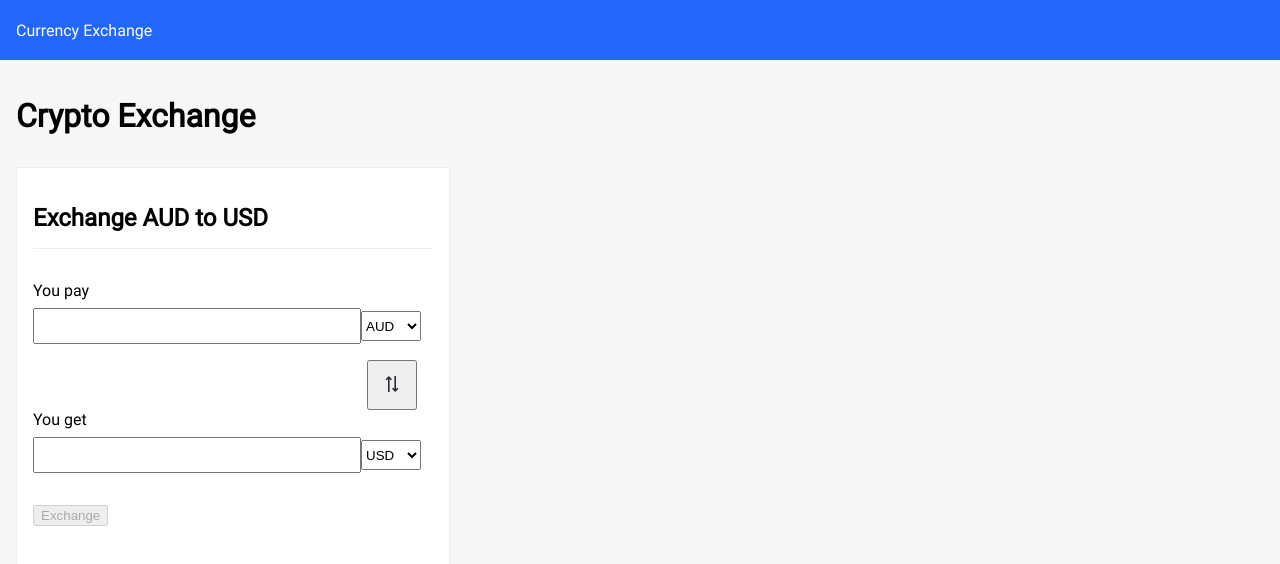
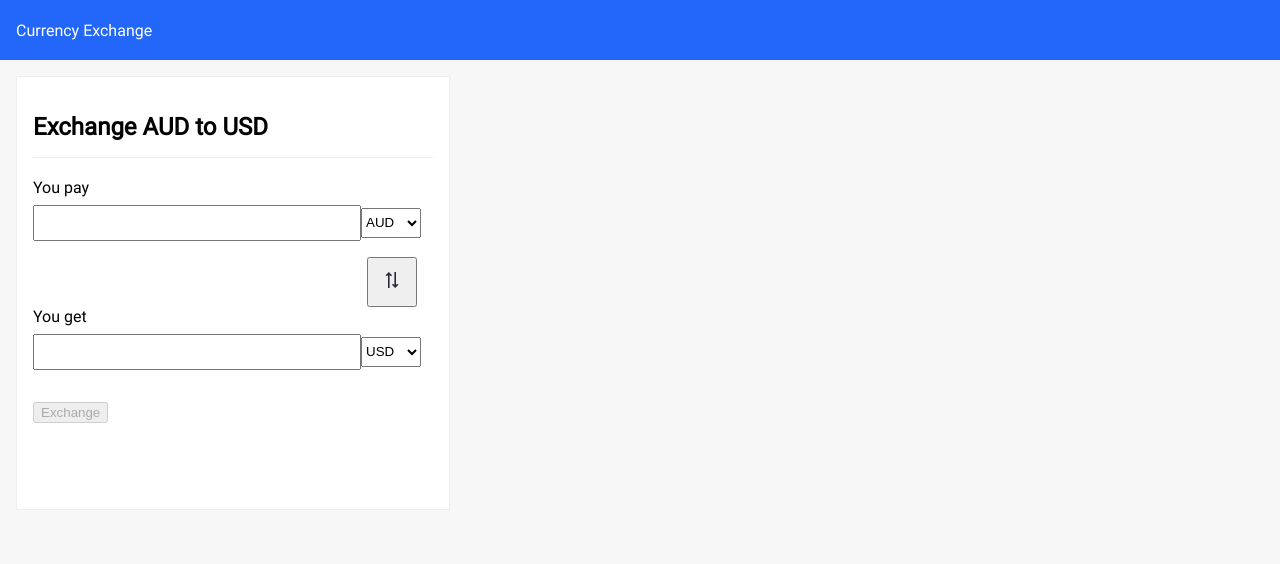
Before and after one commit to alexis-karyavin/currency-exchange-nuxt, a Nuxt app: page / in a window 1280 px wide. Shown: the top 564 px of the page. Built offline with nearby package versions, Linux system fonts and the light colour scheme.

Commit message:
remove title

```diff
--- a/pages/index.vue
+++ b/pages/index.vue
@@ -1,7 +1,5 @@
 <template lang="pug">
   div.content
-    h1.title Crypto Exchange
-
     div.container-cards
       Card
         template(v-slot:header) Exchange {{ currentBaseCurrency }} to {{currentQuoteCurrency}}
@@ -106,10 +104,6 @@ export default {
 .content {
   padding: 1rem;
 
-  .title {
-    margin-bottom: 2rem;
-  }
-
   .form-group {
     display: flex;
     flex-direction: column;
```
